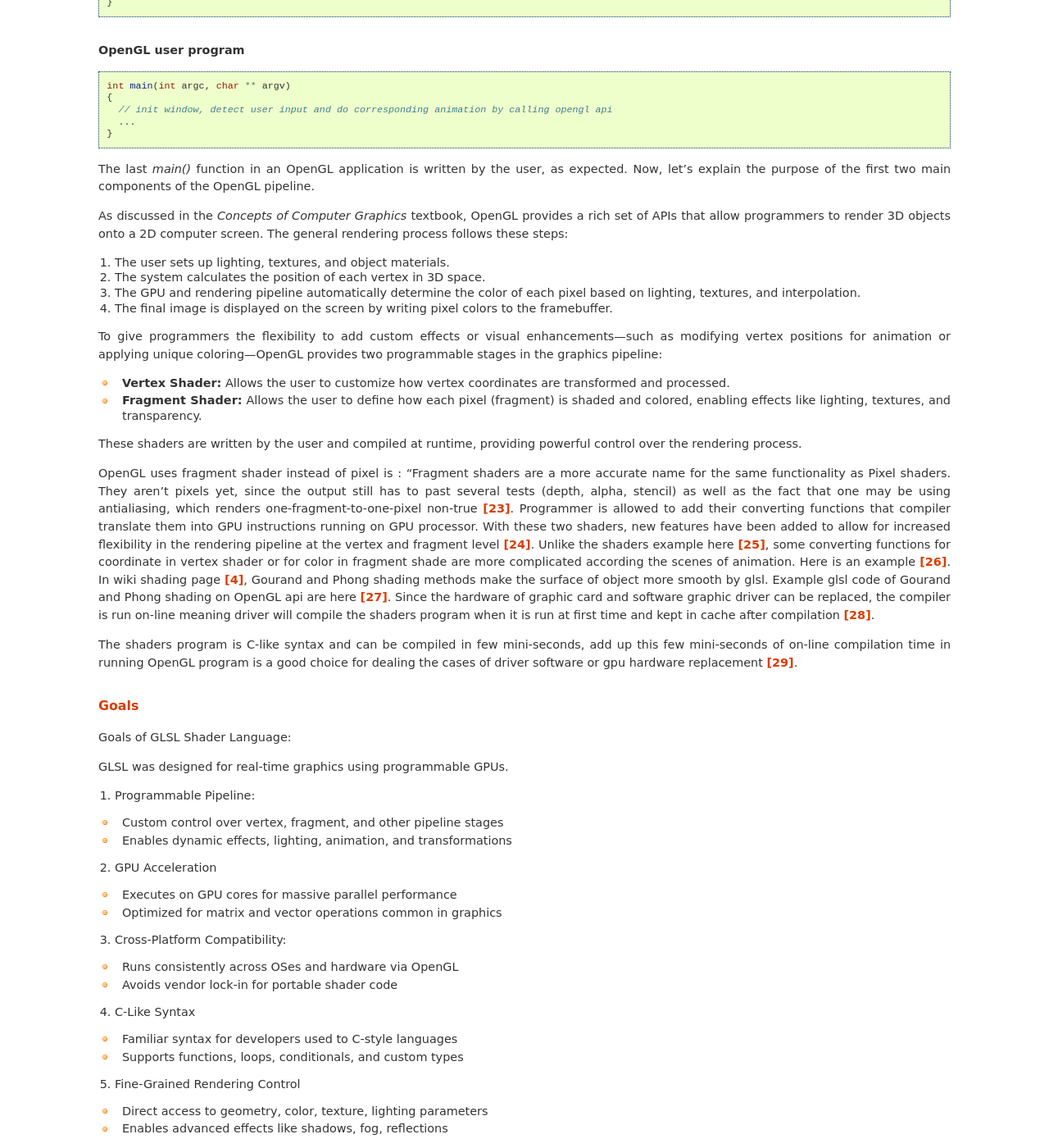
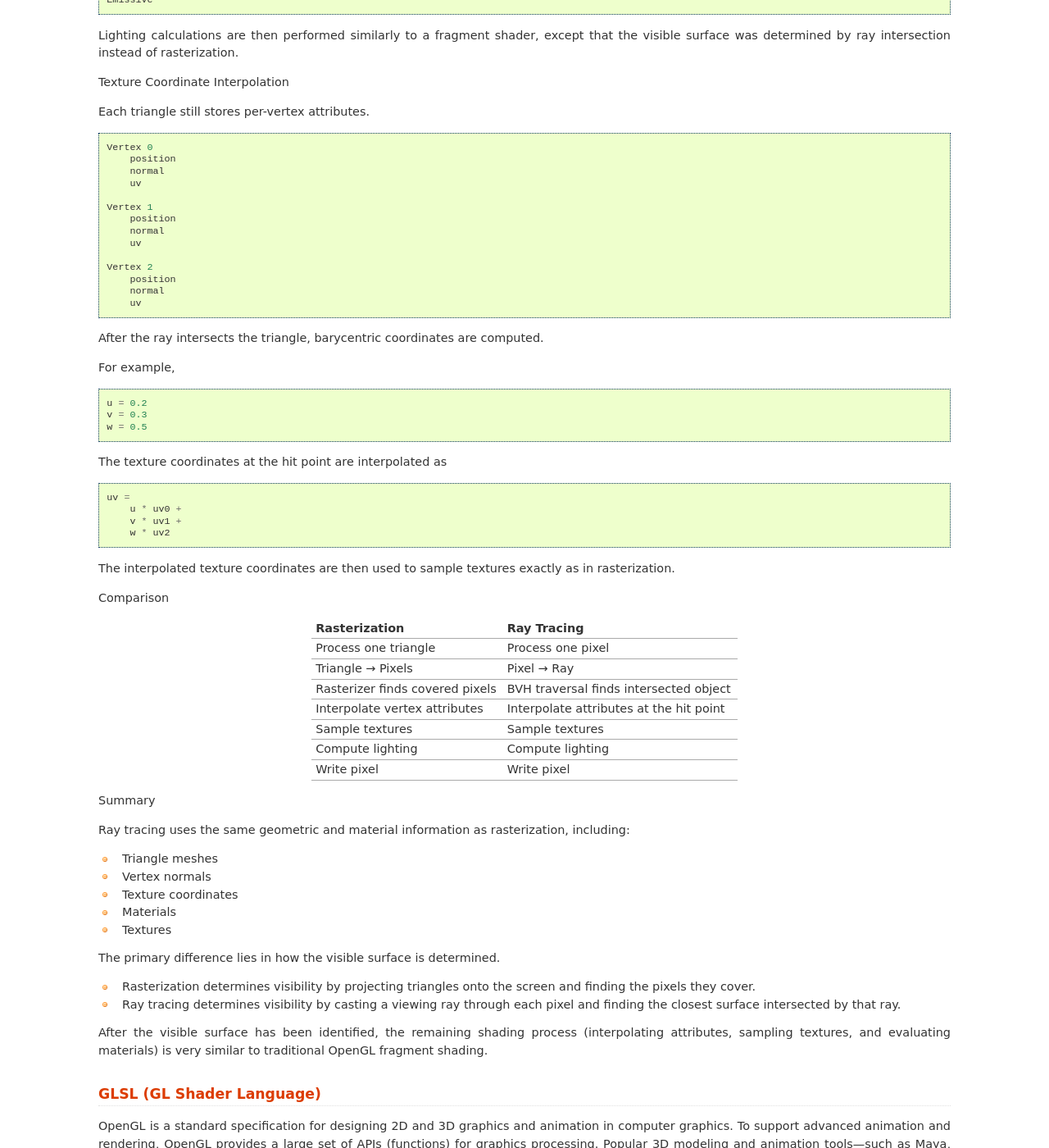
Before and after one commit to Jonathan2251/gpu, a Sphinx documentation site: the page built from source/opengl.rst, in a window 1280 px wide and 1400 px high, scrolled down 25682 px. Shown: the whole window at 82% size. Built offline with Sphinx 7.4.7, drawn with Linux system fonts in a browser that asks for light colours; some of the changed text lies outside the part shown.

Commit message:
opengl.rst: Add section 'Ray Tracing Pipeline'

```diff
--- a/source/about.rst
+++ b/source/about.rst
@@ -23,6 +23,8 @@
 ----------------
 
 Version 0.4, not released yet.
+
+  opengl.rst: Add section 'Ray Tracing Pipeline'.
 
 Version 0.3, Released March 14, 2026.
 
--- a/source/opengl.rst
+++ b/source/opengl.rst
@@ -1726,6 +1726,238 @@
 GPU performs the animation only when the draw command is issued.
 
 
+Ray Tracing Pipeline
+********************
+
+.. _ray_trace_diagram:
+.. figure:: ../Fig/opengl/ray_trace_diagram.png
+  :align: center
+  :scale: 20 %
+
+  Relationships between the texturing concept [#raytracewiki]_.
+
+The key conceptual difference between rasterization and ray tracing is the
+direction of processing.
+
+Rasterization starts from **geometry** and determines which pixels are covered
+by each triangle.
+
+Ray tracing starts from **pixels** and determines which object is visible
+through each pixel.
+
+**Typically, each ray must be tested for intersection with some subset of all
+the objects in the scene. Once the nearest object has been identified, the
+algorithm will estimate the incoming light at the point of intersection,
+examine the material properties of the object, and combine this information to
+calculate the final color of the pixel** [#raytracewiki]_.
+
+Ray Tracing (Pixel → Object)
+
+Ray tracing reverses this process.
+
+::
+
+    Camera
+        │
+        ▼
+    For every pixel
+        │
+        ▼
+    Generate Viewing Ray
+        │
+        ▼
+    Traverse BVH
+        │
+        ▼
+    Find Closest Intersection
+        │
+        ▼
+    Evaluate Material
+        │
+        ▼
+    Pixel Color
+
+Instead of asking
+
+::
+
+    Which pixels belong to this triangle?
+
+ray tracing asks
+
+::
+
+    What object is visible through this pixel?
+
+Primary Ray Generation
+
+For an image of size
+
+::
+
+    1920 × 1080
+
+the renderer generates approximately
+
+::
+
+    2,073,600
+
+primary rays (one per pixel).
+
+For pixel ``(x, y)``:
+
+::
+
+    origin = camera_position
+
+    direction =
+        normalize(pixel_position - camera_position)
+
+Each ray represents the viewing direction through one screen pixel.
+
+Finding the Visible Object
+
+Suppose the scene contains
+
+::
+
+    Triangle A
+    Triangle B
+    Sphere
+    Floor
+
+The generated ray is tested against the acceleration structure (typically a
+Bounding Volume Hierarchy, or BVH).
+
+::
+
+    Ray
+      │
+      ├── Triangle A ?  no
+      │
+      ├── Triangle B ?  yes
+      │        distance = 8.2
+      │
+      ├── Sphere ?      yes
+      │        distance = 15.4
+      │
+      └── Floor ?       yes
+               distance = 32
+
+The closest intersection determines the visible object.
+
+::
+
+    Visible Object = Triangle B
+
+Material Evaluation
+
+Once the closest object is found, its material is evaluated.
+
+For example,
+
+::
+
+    Diffuse Texture
+    Normal Map
+    Roughness
+    Metallic
+    Emissive
+
+Lighting calculations are then performed similarly to a fragment shader,
+except that the visible surface was determined by ray intersection instead of
+rasterization.
+
+Texture Coordinate Interpolation
+
+Each triangle still stores per-vertex attributes.
+
+::
+
+    Vertex 0
+        position
+        normal
+        uv
+
+    Vertex 1
+        position
+        normal
+        uv
+
+    Vertex 2
+        position
+        normal
+        uv
+
+After the ray intersects the triangle, barycentric coordinates are computed.
+
+For example,
+
+::
+
+    u = 0.2
+    v = 0.3
+    w = 0.5
+
+The texture coordinates at the hit point are interpolated as
+
+::
+
+    uv =
+        u * uv0 +
+        v * uv1 +
+        w * uv2
+
+The interpolated texture coordinates are then used to sample textures exactly
+as in rasterization.
+
+Comparison
+
++-------------------------------+----------------------------------+
+| Rasterization                 | Ray Tracing                      |
++===============================+==================================+
+| Process one triangle          | Process one pixel                |
++-------------------------------+----------------------------------+
+| Triangle → Pixels             | Pixel → Ray                      |
++-------------------------------+----------------------------------+
+| Rasterizer finds covered      | BVH traversal finds intersected  |
+| pixels                        | object                           |
++-------------------------------+----------------------------------+
+| Interpolate vertex attributes | Interpolate attributes at the    |
+|                               | hit point                        |
++-------------------------------+----------------------------------+
+| Sample textures               | Sample textures                  |
++-------------------------------+----------------------------------+
+| Compute lighting              | Compute lighting                 |
++-------------------------------+----------------------------------+
+| Write pixel                   | Write pixel                      |
++-------------------------------+----------------------------------+
+
+Summary
+
+Ray tracing uses the same geometric and material information as rasterization,
+including:
+
+* Triangle meshes
+* Vertex normals
+* Texture coordinates
+* Materials
+* Textures
+
+The primary difference lies in how the visible surface is determined.
+
+* Rasterization determines visibility by projecting triangles onto the screen
+  and finding the pixels they cover.
+
+* Ray tracing determines visibility by casting a viewing ray through each pixel
+  and finding the closest surface intersected by that ray.
+
+After the visible surface has been identified, the remaining shading process
+(interpolating attributes, sampling textures, and evaluating materials) is
+very similar to traditional OpenGL fragment shading.
+
+
 GLSL (GL Shader Language)
 -------------------------
 
```
Also changed, not shown: other parts of source/opengl.rst (+2 -0 lines), Fig/opengl/ray_trace_diagram.png (added).
